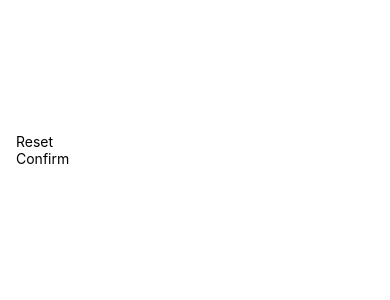
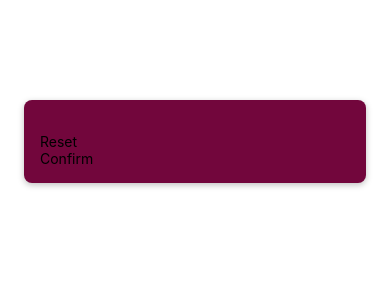
Before and after one commit to abdo-kotb/reactnative-game, a React Native app: screen / in a window 390 px wide. Shown: the top 300 px of the page. Built offline with nearby package versions, Linux system fonts and the light colour scheme.

Commit message:
styling for Android & iOS

```diff
--- a/screens/StartGame.screen.tsx
+++ b/screens/StartGame.screen.tsx
@@ -16,8 +16,22 @@ export default StartGameScreen
 
 const styles = StyleSheet.create({
   inputContainer: {
-    flex: 1,
     marginTop: 100,
+    marginHorizontal: 24,
     padding: 16,
+    backgroundColor: '#72063c',
+    borderRadius: 8,
+    // android-specific shadow
+    elevation: 4,
+
+    /**
+     * iOS-specific shadow
+     */
+    //////
+    shadowColor: '#000000',
+    shadowOffset: { width: 0, height: 2 },
+    shadowRadius: 6,
+    shadowOpacity: 0.25,
+    //////
   },
 })
```
